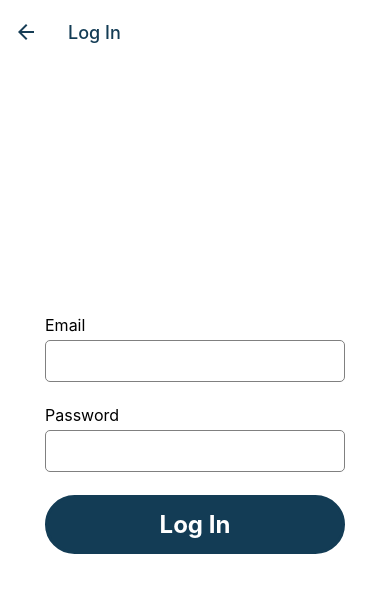
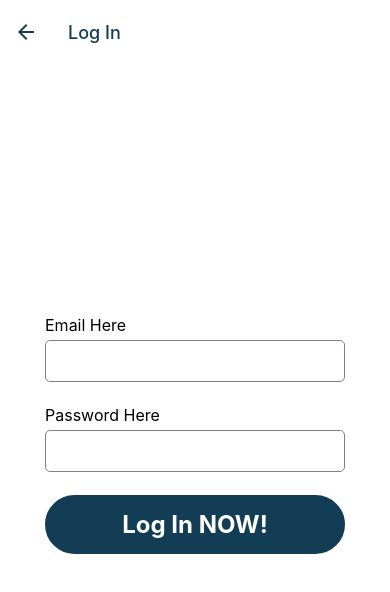
Before and after one commit to Tyler-Seliber/Eat-With-Me, a React Native app: screen /LogIn in a window 390 px wide. Shown: the top 592 px of the page. Built offline with nearby package versions, Linux system fonts and the light colour scheme.

Commit message:
testing auto deploy

```diff
--- a/screens/LogInScreen.tsx
+++ b/screens/LogInScreen.tsx
@@ -18,9 +18,9 @@ export default function LogInScreen({ navigation }: ScreenProps) {
     <>
     <StatusBar style="light" />
     <View style={styles.container}>
-      <MyField title='Email' type='text' onChangeFn={setEmail} />
-      <MyField title='Password' type='text' secure={true} onChangeFn={setPassword} />
-        <MyButton text="Log In" type="primary" size="large" onPressFn={async () => {
+      <MyField title='Email Here' type='text' onChangeFn={setEmail} />
+      <MyField title='Password Here' type='text' secure={true} onChangeFn={setPassword} />
+        <MyButton text="Log In NOW!" type="primary" size="large" onPressFn={async () => {
           let result = await logInWithEmail(email, password);
           if (result === 'success') {
             let firstName = await getFirstName();
```
